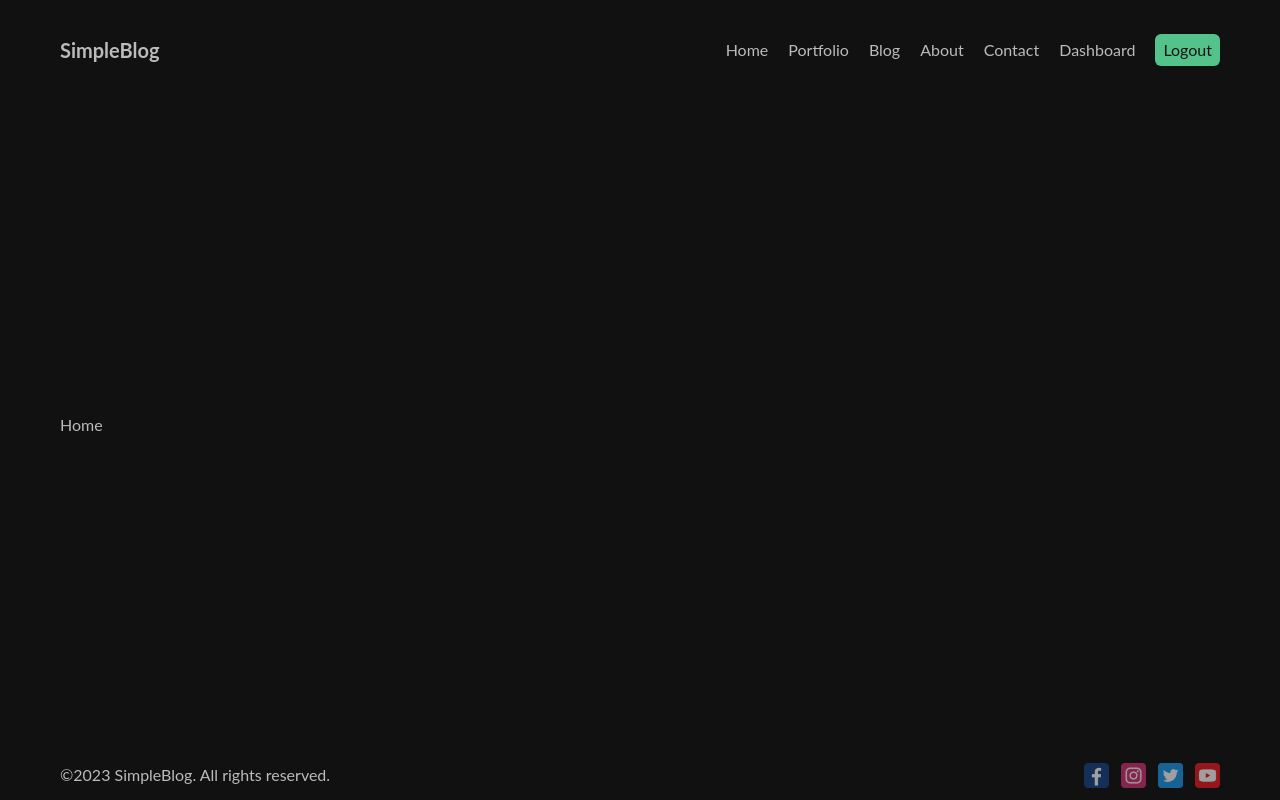
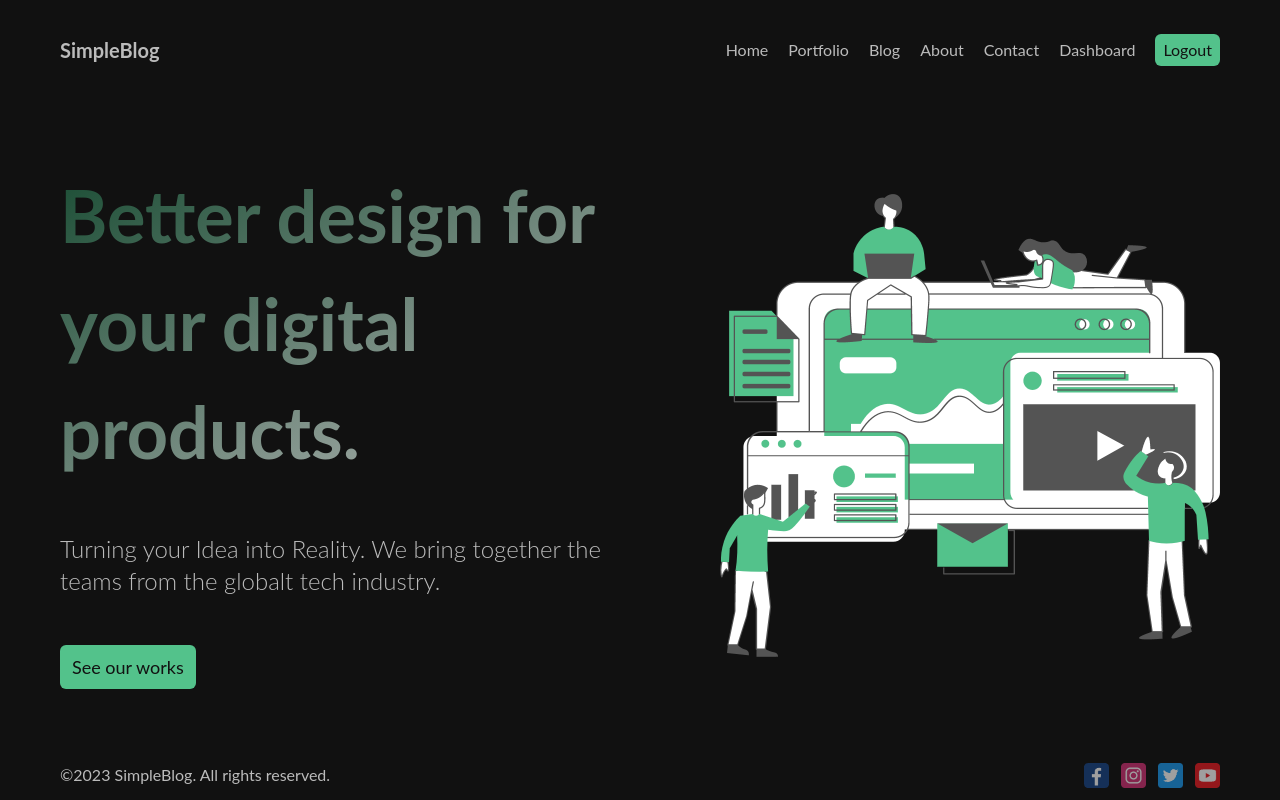
Before and after one commit to bojan09/next-js-blog, a Next.js app: page / in a window 1280 px wide. Built offline with nearby package versions, Linux system fonts and the light colour scheme.

Commit message:
adding Home page

```diff
--- a/src/app/page.jsx
+++ b/src/app/page.jsx
@@ -1,3 +1,33 @@
+import Image from "next/image";
+
+// assets
+import Hero_img from "public/hero.png";
+
 export default function Home() {
-  return <div>Home</div>;
+  return (
+    <div className="flex items-center gap-28">
+      {/*Homepage - Text*/}
+      <div className="flex-1 flex flex-col gap-12">
+        <h1 className="text-[72px] bg-gradient-to-br from-[#194c33] to-[#bbb] bg-clip-text text-transparent font-bold">
+          Better design for your digital products.
+        </h1>
+        <p className="text-2xl font-light">
+          Turning your Idea into Reality. We bring together the teams from the
+          globalt tech industry.
+        </p>
+        <button className="text-lg px-3 py-2 border-none bg-[#53c28b] hover:bg-[#53c26b] rounded-md text-[#121212] w-[max-content]">
+          See our works
+        </button>
+      </div>
+
+      {/*Homepage - Image*/}
+      <div>
+        <Image
+          src={Hero_img}
+          alt="hero_img"
+          className="w-full h-[500px] object-cover "
+        />
+      </div>
+    </div>
+  );
 }
```
